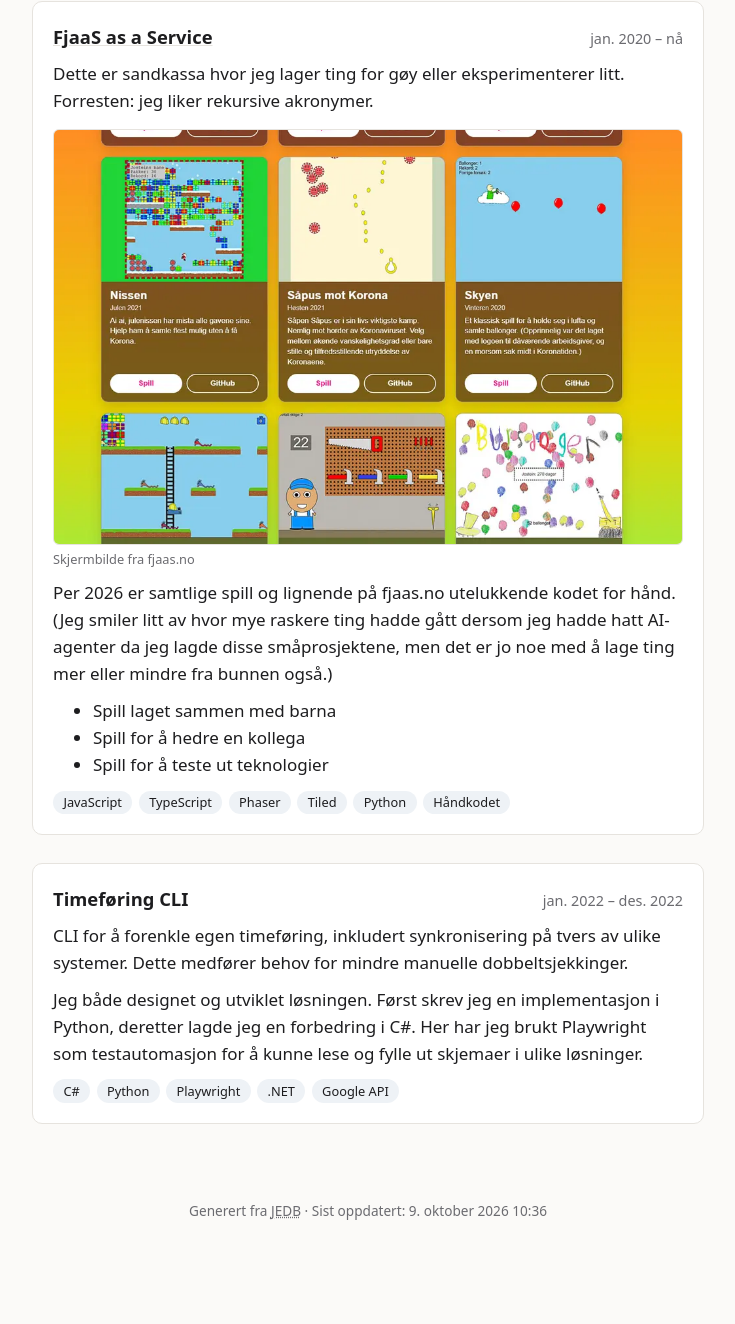
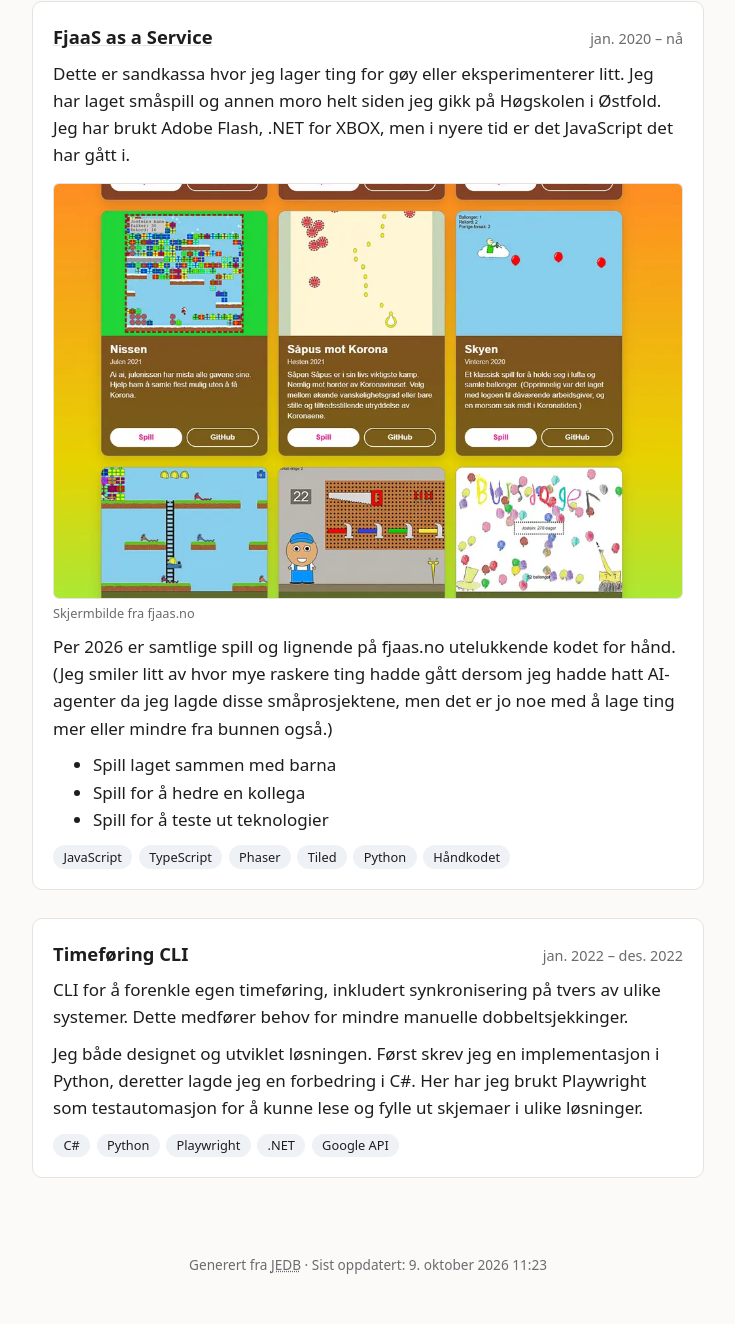
Before and after one commit to jostein-skaar/josteinskaar-no, a plain HTML site: page index.html in a window 1280 px wide. Shown: the part 2473-3797 px from the top of the page, without its empty margins (272-1007 px from the left). Before the commit the page ends 3743 px from the top, so only its background shows below. Drawn offline with Linux system fonts and the light colour scheme.

Commit message:
deploy: b678a5774f5db0150b910807da4517cfc2190eaf

```diff
--- a/index.html
+++ b/index.html
@@ -138,7 +138,7 @@
           <h3><a href="https://www.fjaas.no">FjaaS as a Service</a></h3>
           <time>jan. 2020 – nå</time>
         </header>
-        <p class="lead">Dette er sandkassa hvor jeg lager ting for gøy eller eksperimenterer litt. Forresten: jeg liker rekursive akronymer.</p>
+        <p class="lead">Dette er sandkassa hvor jeg lager ting for gøy eller eksperimenterer litt. Jeg har laget småspill og annen moro helt siden jeg gikk på Høgskolen i Østfold. Jeg har brukt Adobe Flash, .NET for XBOX, men i nyere tid er det JavaScript det har gått i.</p>
         <div class="gallery single">
           <figure>
             <a href="images/fjaas/2026-10-06-12-15-53.jpg"><img src="thumbs/images/fjaas/2026-10-06-12-15-53-480.webp" srcset="thumbs/images/fjaas/2026-10-06-12-15-53-480.webp 480w, thumbs/images/fjaas/2026-10-06-12-15-53-960.webp 960w" sizes="(max-width: 44rem) 100vw, 42rem" alt="Skjermbilde fra fjaas.no" loading="lazy" /></a>
@@ -169,6 +169,6 @@
       </article>
       </section>
     </main>
-    <footer class="muted">Generert fra <abbr tabindex="0" data-tip="Jostein's Everything Database">JEDB</abbr> · Sist oppdatert: 9. oktober 2026 10:36</footer>
+    <footer class="muted">Generert fra <abbr tabindex="0" data-tip="Jostein's Everything Database">JEDB</abbr> · Sist oppdatert: 9. oktober 2026 11:23</footer>
   </body>
 </html>
```
